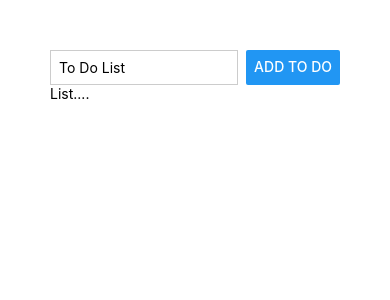
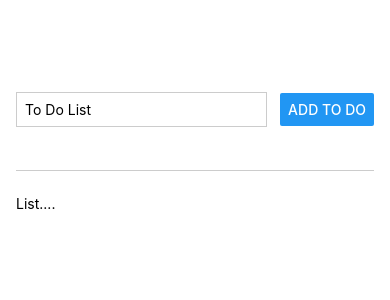
Before and after one commit to NuttaneeKnight/react-native-ToDoApp, a React Native app: screen / in a window 390 px wide. Shown: the top 300 px of the page. Built offline with nearby package versions, Linux system fonts and the light colour scheme.

Commit message:
updated the flex layout

```diff
--- a/App.js
+++ b/App.js
@@ -7,7 +7,7 @@
         <TextInput style={styles.textInput} placeholder="To Do List" />
         <Button title="Add To Do" />
       </View>
-      <View>
+      <View style={styles.todosContainer}>
         <Text>List....</Text>
       </View>
     </View>
@@ -16,19 +16,27 @@
 
 const styles = StyleSheet.create({
   appContainer: {
+    flex: 1,
     padding: 50,
+    paddingHorizontal: 16,
   },
   inputContainer: {
+    flex: 1,
     flexDirection: "row",
     justifyContent: "space-between",
+    alignItems: "center",
+    marginBottom: 24, //spacing between the input text and the list marginbottom is beeter than padding
+    borderBottomWidth: 1,
+    borderBottomColor: "#cccccc",
   },
   textInput: {
     borderWidth: 1,
     borderColor: "#cccccc",
-    width: "80%",
+    width: "70%",
     marginRight: 8,
     padding: 8,
   },
+  todosContainer: {
+    flex: 5,
+  }
 });
-
-//1.17
```
